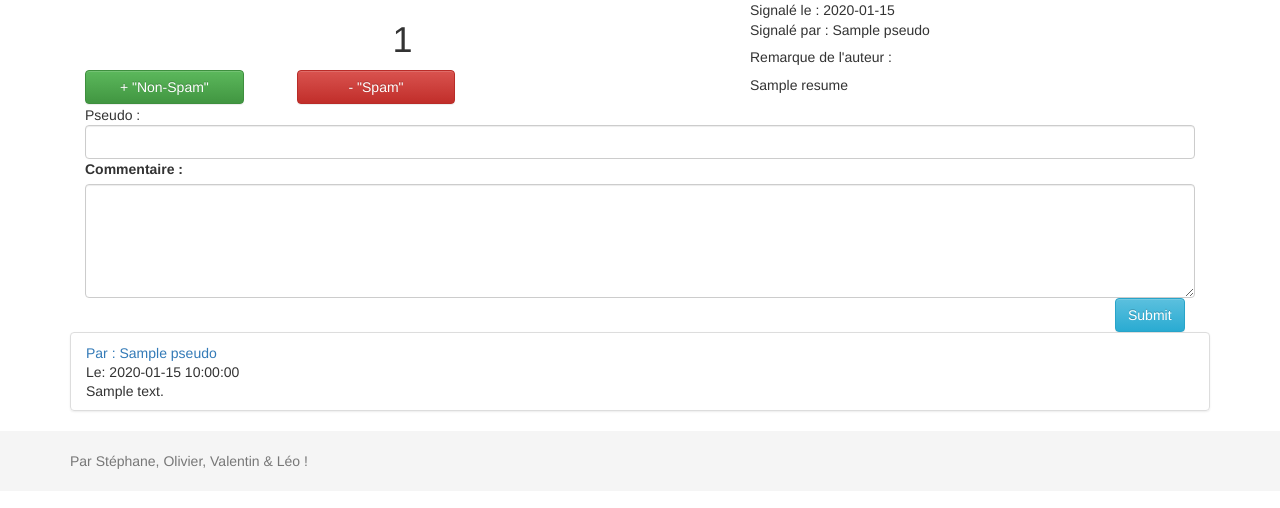
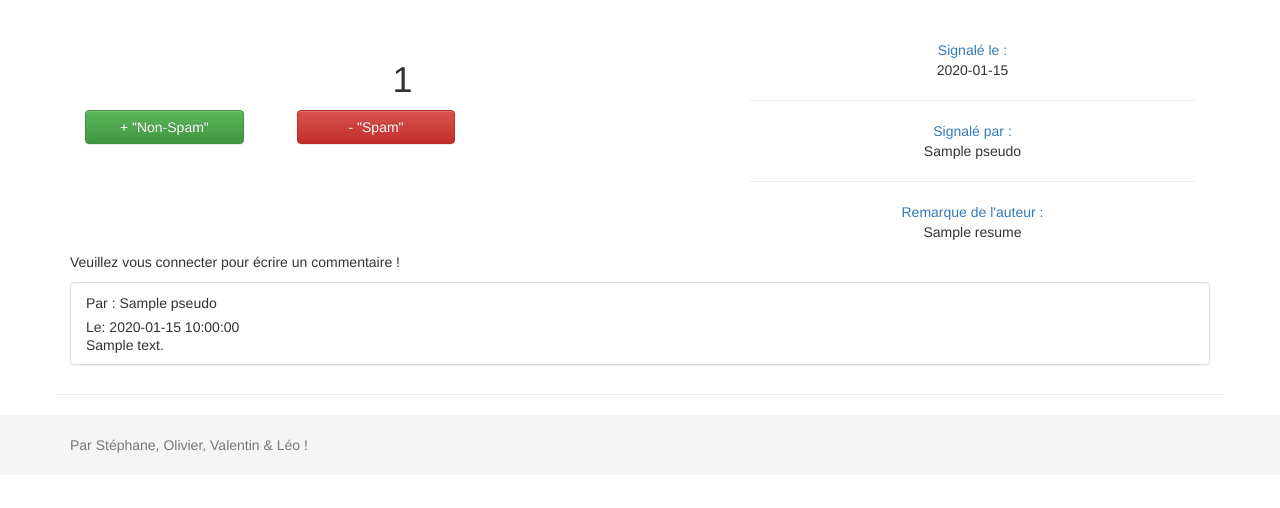
Before and after one commit to MUCHZER/SpamReporter, a PHP site: template view/fiche.twig in a window 1280 px wide. Shown: the part 65-573 px from the top of the page. Run offline with PHP 8.4, Linux system fonts and the light colour scheme; the template is opened without the code that fills it: most values are stand-ins (such as "Sample title", 1, 10 or a date in 2020); some libraries are stand-ins or nearby versions.

Commit message:
Bootstrap :)

```diff
--- a/view/comForm.twig
+++ b/view/comForm.twig
@@ -1,21 +1,18 @@
 
-
+{% if userdata.registered == 1 %}
 <form action="{{ settings.basepath }}comment/post/" method="POST">
-
-	<div class="col-xs-12">
-		{% if userdata.registered == 1 %}
-			Pseudo : <input type="text" name="pseudo" class="form-control" value="{{ userdata.pseudo }}" disabled>
-		{% endif %}
-		{% if userdata.registered == 0 %}
-			Pseudo : <input type="text" name="pseudo" class="form-control">
-		{% endif %}
-	</div>
 
 	<div class="col-xs-12">
 		<label for="resume">Commentaire :</label>
 		<textarea name="comment" class="form-control " rows="5" id="comment"></textarea>
 	</div>
+
 	<input type="hidden" name="report_id" value="{{ results.prim_key }}">
+	<input type="submit" class=" btn btn-primary btn-info col-md-offset-11">
 
-	<input type="submit" class=" btn btn-primary btn-info col-md-offset-11">
 </form>
+{% endif %}
+
+{% if userdata.registered == 0 %}
+	<p class="">Veuillez vous connecter pour écrire un commentaire !</p>
+{% endif %}
--- a/view/fiche.twig
+++ b/view/fiche.twig
@@ -1,10 +1,10 @@
-{% include 'head.twig'  %}
-{% include 'navbar.twig'  %}
+{% include 'head.twig' %}
+{% include 'navbar.twig' %}
 
 
-<div class="container">
+<div class="container page-header">
     <div class="col-sm-12 col-md-7">
-		<h1 class="text-center">{{ json.phone_number }}</h1>
+        <h1 class="text-center">{{ results.number }}</h1>
 
         <form class="form-inline" action="#">
             <button class="btn btn-success col-sm-3" type="submit"> + "Non-Spam"</button>
@@ -13,32 +13,33 @@
     </div>
 
     <div class="col-sm-12 col-md-5">
-		<div>
-			<span class="title">Signalé le : </span>
-			<span>{{ results.datespam }}</span>
+        <div class="text-center">
+            <span class="title text-primary">Signalé le : </span>
+            <p>{{ results.datespam }}</p>
             <!--<img src="{{ settings.basepath }}img/type{{ results.type }}.png" class="float-right">-->
+            <hr>
         </div>
-		<div>
-			<span class="title">Signalé par :</span>
-			<span>{{ results.pseudo }}</span>
+        <div class="text-center">
+            <span class="title text-primary">Signalé par :</span>
+            <p>{{ results.pseudo }}</p>
+            <hr>
+
         </div>
-		<div>
-			<h5>Remarque de l'auteur :</h5>
+        <div class="text-center">
+            <span class="text-primary">Remarque de l'auteur :</span>
             <p>{{ results.resume }}</p>
         </div>
     </div>
 
 
-
-
     <div id="commentArea" class="">
-{% include 'comForm.twig'  %}
+        {% include 'comForm.twig' %}
         <div class="list-group">
             {% for id in com %}
                 <div class="list-group-item">
-			<a class="list-group-item-heading">Par : {{ id.pseudo }}</a>
-			<p class="list-group-item-text">Le: {{ id.date }} </>
-			<p class="list-group-item-text">{{ id.comment }}</>
+                    <p class="list-group-item-heading">Par : {{ id.pseudo }}</p>
+                    <p class="list-group-item-text">Le: {{ id.date }} </p>
+                    <p class="list-group-item-text">{{ id.comment }}</p>
                 </div>
             {% endfor %}
         </div>
--- a/view/index.twig
+++ b/view/index.twig
@@ -11,7 +11,6 @@
     </div>
 
     <div class="container" id="box">
-
       {% include 'box.twig' %}
     </div>
   </section>
--- a/view/reportForm.twig
+++ b/view/reportForm.twig
@@ -11,10 +11,6 @@
 
 	{% if userdata.registered == 1 %}
 	<legend> Signaler un numéro </legend>
-
-		Pseudo : <input type="text" name="pseudo" class="form-control" value="{{ userdata.pseudo }}" disabled>
-
-
 	<form action="{{ settings.basepath }}post/report" method="POST" class="form-group contactform">
 
 		<div class="col-xs-12 col-md-4">
```
Lines whose indentation alone changed are shown as unchanged.
